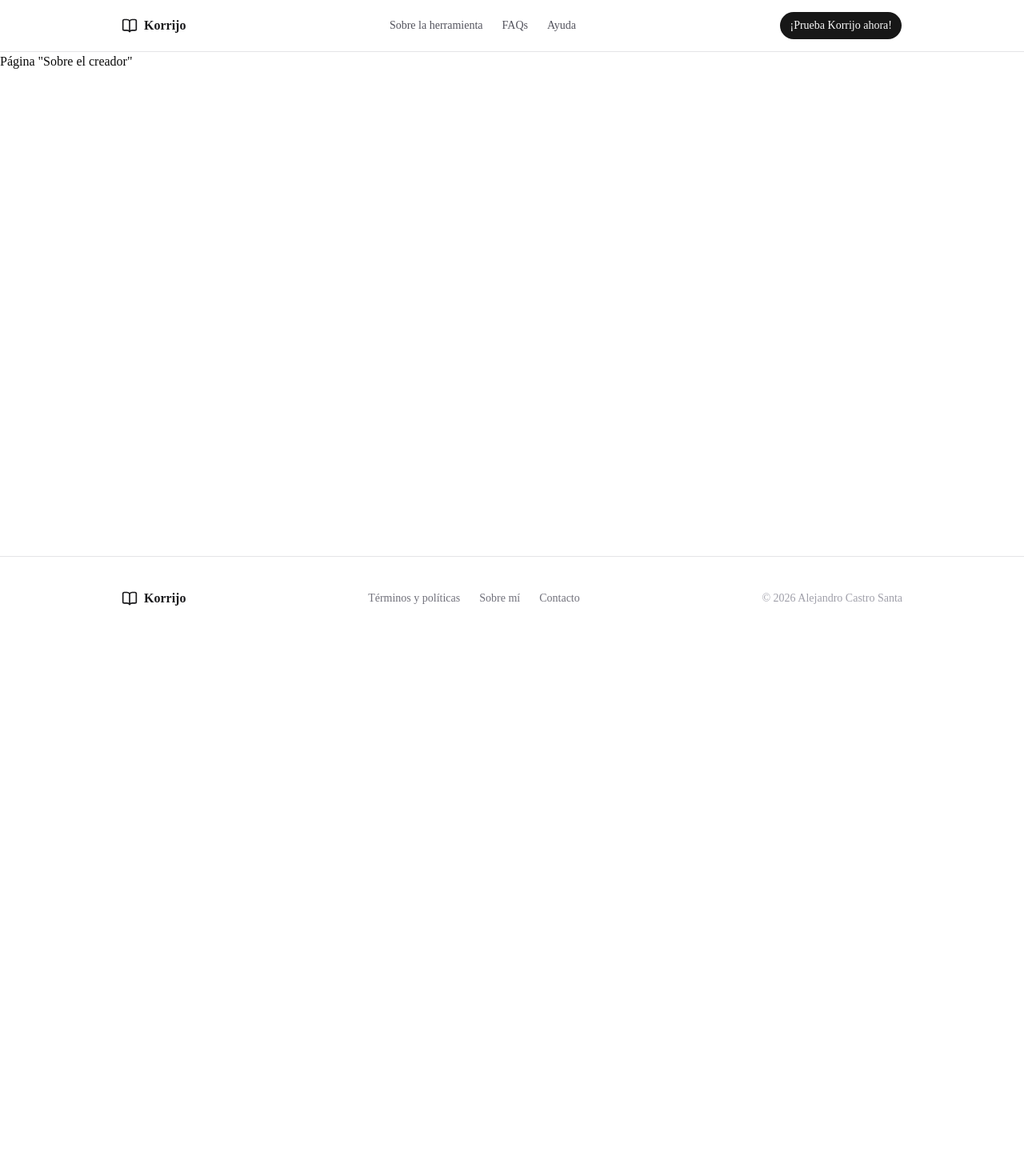
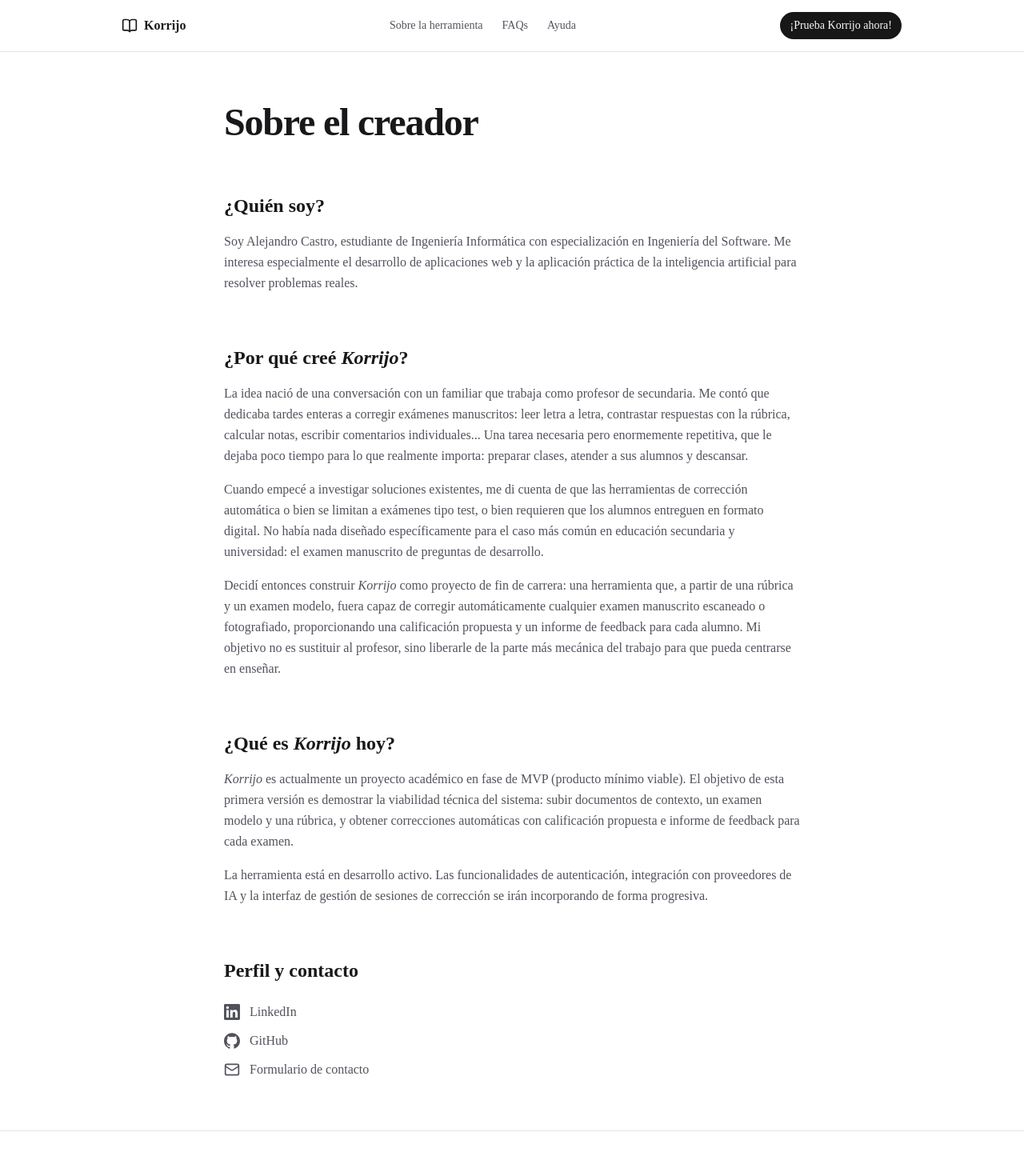
Before and after one commit to AlejandroCastroSanta10/korrijo, a Next.js app in the folder frontend/: page /creator in a window 1280 px wide. Shown: the top 1455 px of the page at 80% size. Before the commit the page ends 800 px from the top, so only its background shows below. Built offline with nearby package versions, Linux system fonts and the light colour scheme.

Commit message:
Página 'sobre mí' (contenido no definitivo pero coherente)

```diff
--- a/frontend/src/app/(public)/creator/page.tsx
+++ b/frontend/src/app/(public)/creator/page.tsx
@@ -1,5 +1,133 @@
+import { Mail } from "lucide-react";
+import Link from "next/link";
+
+function LinkedinIcon() {
+  return (
+    <svg viewBox="0 0 24 24" className="size-5 shrink-0" fill="currentColor">
+      <path d="M20.447 20.452h-3.554v-5.569c0-1.328-.027-3.037-1.852-3.037-1.853 0-2.136 1.445-2.136 2.939v5.667H9.351V9h3.414v1.561h.046c.477-.9 1.637-1.85 3.37-1.85 3.601 0 4.267 2.37 4.267 5.455v6.286zM5.337 7.433a2.062 2.062 0 0 1-2.063-2.065 2.064 2.064 0 1 1 2.063 2.065zm1.782 13.019H3.555V9h3.564v11.452zM22.225 0H1.771C.792 0 0 .774 0 1.729v20.542C0 23.227.792 24 1.771 24h20.451C23.2 24 24 23.227 24 22.271V1.729C24 .774 23.2 0 22.222 0h.003z" />
+    </svg>
+  );
+}
+
+function GithubIcon() {
+  return (
+    <svg viewBox="0 0 24 24" className="size-5 shrink-0" fill="currentColor">
+      <path d="M12 .297c-6.63 0-12 5.373-12 12 0 5.303 3.438 9.8 8.205 11.385.6.113.82-.258.82-.577 0-.285-.01-1.04-.015-2.04-3.338.724-4.042-1.61-4.042-1.61C4.422 18.07 3.633 17.7 3.633 17.7c-1.087-.744.084-.729.084-.729 1.205.084 1.838 1.236 1.838 1.236 1.07 1.835 2.809 1.305 3.495.998.108-.776.417-1.305.76-1.605-2.665-.3-5.466-1.332-5.466-5.93 0-1.31.465-2.38 1.235-3.22-.135-.303-.54-1.523.105-3.176 0 0 1.005-.322 3.3 1.23.96-.267 1.98-.399 3-.405 1.02.006 2.04.138 3 .405 2.28-1.552 3.285-1.23 3.285-1.23.645 1.653.24 2.873.12 3.176.765.84 1.23 1.91 1.23 3.22 0 4.61-2.805 5.625-5.475 5.92.42.36.81 1.096.81 2.22 0 1.606-.015 2.896-.015 3.286 0 .315.21.69.825.57C20.565 22.092 24 17.592 24 12.297c0-6.627-5.373-12-12-12" />
+    </svg>
+  );
+}
+
 export default function CreatorPage() {
-    return(
-        <h1>Página {'"Sobre el creador"'}</h1>
-    );
+  return (
+    <div className="mx-auto max-w-3xl px-6 py-16 flex flex-col gap-16">
+      <h1 className="text-4xl font-bold tracking-tight text-zinc-900 dark:text-zinc-50 sm:text-5xl">
+        Sobre el creador
+      </h1>
+
+      {/* ¿Quién soy? */}
+      <section className="flex flex-col gap-4">
+        <h2 className="text-2xl font-semibold text-zinc-900 dark:text-zinc-50">
+          ¿Quién soy?
+        </h2>
+        <p className="text-zinc-600 dark:text-zinc-400 leading-relaxed">
+          Soy Alejandro Castro, estudiante de Ingeniería Informática con
+          especialización en Ingeniería del Software. Me interesa especialmente
+          el desarrollo de aplicaciones web y la aplicación práctica de la
+          inteligencia artificial para resolver problemas reales.
+        </p>
+      </section>
+
+      {/* ¿Por qué creé Korrijo? */}
+      <section className="flex flex-col gap-4">
+        <h2 className="text-2xl font-semibold text-zinc-900 dark:text-zinc-50">
+          ¿Por qué creé <i>Korrijo</i>?
+        </h2>
+        <div className="flex flex-col gap-4 text-zinc-600 dark:text-zinc-400 leading-relaxed">
+          <p>
+            La idea nació de una conversación con un familiar que trabaja como
+            profesor de secundaria. Me contó que dedicaba tardes enteras a
+            corregir exámenes manuscritos: leer letra a letra, contrastar
+            respuestas con la rúbrica, calcular notas, escribir comentarios
+            individuales... Una tarea necesaria pero enormemente repetitiva, que
+            le dejaba poco tiempo para lo que realmente importa: preparar clases,
+            atender a sus alumnos y descansar.
+          </p>
+          <p>
+            Cuando empecé a investigar soluciones existentes, me di cuenta de
+            que las herramientas de corrección automática o bien se limitan a
+            exámenes tipo test, o bien requieren que los alumnos entreguen en
+            formato digital. No había nada diseñado específicamente para el
+            caso más común en educación secundaria y universidad: el examen
+            manuscrito de preguntas de desarrollo.
+          </p>
+          <p>
+            Decidí entonces construir <i>Korrijo</i> como proyecto de fin de
+            carrera: una herramienta que, a partir de una rúbrica y un examen
+            modelo, fuera capaz de corregir automáticamente cualquier examen
+            manuscrito escaneado o fotografiado, proporcionando una calificación
+            propuesta y un informe de feedback para cada alumno. Mi objetivo no
+            es sustituir al profesor, sino liberarle de la parte más mecánica
+            del trabajo para que pueda centrarse en enseñar.
+          </p>
+        </div>
+      </section>
+
+      {/* ¿Qué es Korrijo hoy? */}
+      <section className="flex flex-col gap-4">
+        <h2 className="text-2xl font-semibold text-zinc-900 dark:text-zinc-50">
+          ¿Qué es <i>Korrijo</i> hoy?
+        </h2>
+        <div className="flex flex-col gap-4 text-zinc-600 dark:text-zinc-400 leading-relaxed">
+          <p>
+            <i>Korrijo</i> es actualmente un proyecto académico en fase de MVP
+            (producto mínimo viable). El objetivo de esta primera versión es
+            demostrar la viabilidad técnica del sistema: subir documentos de
+            contexto, un examen modelo y una rúbrica, y obtener correcciones
+            automáticas con calificación propuesta e informe de feedback para
+            cada examen.
+          </p>
+          <p>
+            La herramienta está en desarrollo activo. Las funcionalidades de
+            autenticación, integración con proveedores de IA y la interfaz de
+            gestión de sesiones de corrección se irán incorporando de forma
+            progresiva.
+          </p>
+        </div>
+      </section>
+
+      {/* Perfil y contacto */}
+      <section className="flex flex-col gap-6">
+        <h2 className="text-2xl font-semibold text-zinc-900 dark:text-zinc-50">
+          Perfil y contacto
+        </h2>
+        <div className="flex flex-col gap-3">
+          <a
+            href="https://www.linkedin.com/in/alejandro-castro-santa-284498345/"
+            target="_blank"
+            rel="noopener noreferrer"
+            className="flex items-center gap-3 text-zinc-600 dark:text-zinc-400 hover:text-zinc-900 dark:hover:text-zinc-50 transition-colors w-fit"
+          >
+            <LinkedinIcon />
+            LinkedIn
+          </a>
+          <a
+            href="https://github.com/AlejandroCastroSanta10"
+            target="_blank"
+            rel="noopener noreferrer"
+            className="flex items-center gap-3 text-zinc-600 dark:text-zinc-400 hover:text-zinc-900 dark:hover:text-zinc-50 transition-colors w-fit"
+          >
+            <GithubIcon />
+            GitHub
+          </a>
+          <Link
+            href="/contact"
+            className="flex items-center gap-3 text-zinc-600 dark:text-zinc-400 hover:text-zinc-900 dark:hover:text-zinc-50 transition-colors w-fit"
+          >
+            <Mail className="size-5 shrink-0" />
+            Formulario de contacto
+          </Link>
+        </div>
+      </section>
+    </div>
+  );
 }
```
